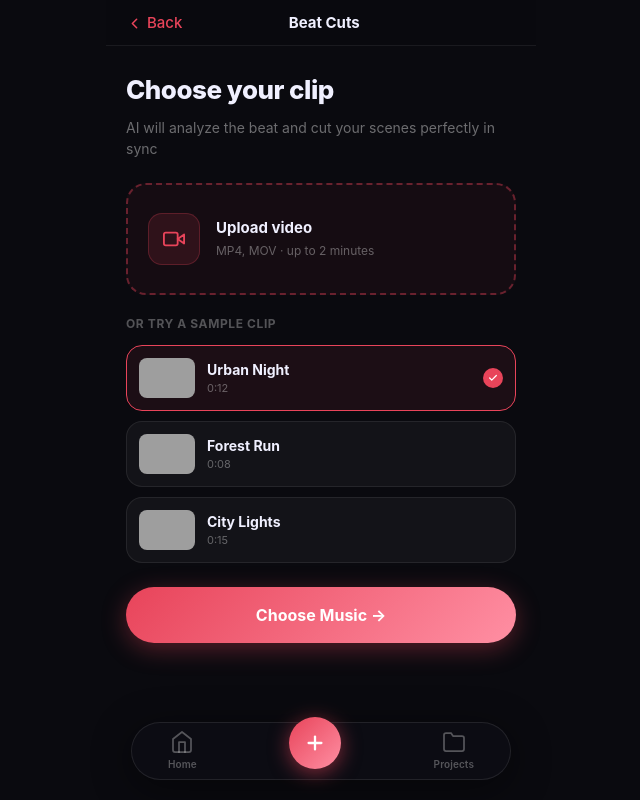
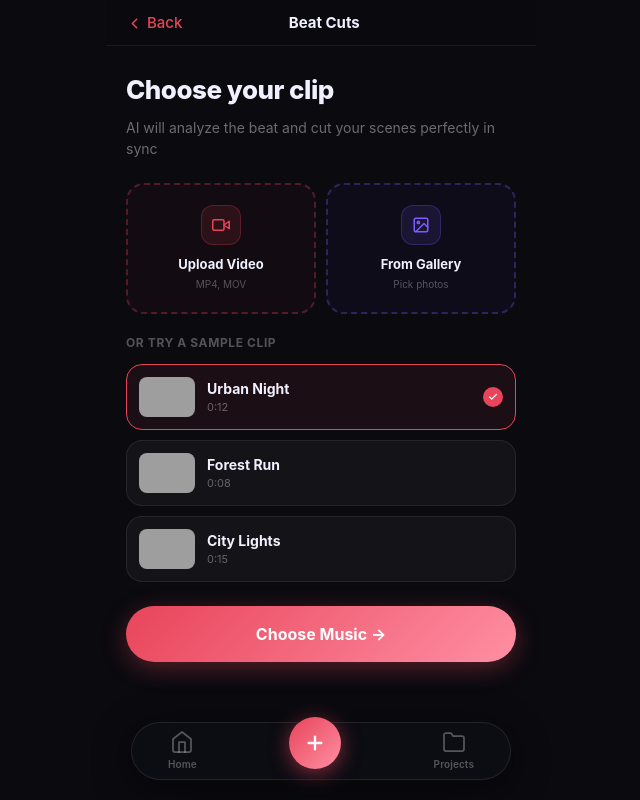
Before and after one commit to thepdm/ClipSpark, a Next.js app: page /beat-cuts in a window 1280 px wide. Shown: the whole page, without its empty margins (319-959 px from the left). Built offline with nearby package versions, Linux system fonts and the light colour scheme; grey boxes are pictures that could not be loaded.

Commit message:
Beat Cuts: add photo gallery picker alongside video upload

```diff
--- a/app/beat-cuts/page.tsx
+++ b/app/beat-cuts/page.tsx
@@ -1,5 +1,5 @@
 'use client';
-import { useState, useRef } from 'react';
+import { useState, useRef, useCallback } from 'react';
 import Link from 'next/link';
 import { TRACKS } from '@/lib/mockMusic';
 import { TabBar } from '@/components/TabBar';
@@ -17,7 +17,10 @@ export default function BeatCutsPage() {
   const [stage, setStage] = useState<Stage>('upload');
   const [selectedClip, setSelectedClip] = useState(0);
   const [trackId, setTrackId] = useState(TRACKS[0].id);
+  const [galleryPhotos, setGalleryPhotos] = useState<string[]>([]);
+  const [uploadMode, setUploadMode] = useState<'none' | 'video' | 'gallery'>('none');
   const fileRef = useRef<HTMLInputElement>(null);
+  const photoRef = useRef<HTMLInputElement>(null);
 
   const selectedTrack = TRACKS.find(t => t.id === trackId) || TRACKS[0];
 
@@ -38,16 +41,44 @@ export default function BeatCutsPage() {
             <p style={{ fontSize: 26, fontWeight: 800, color: '#F0F0FF', letterSpacing: -0.5, marginBottom: 8 }}>Choose your clip</p>
             <p style={{ fontSize: 14, color: 'rgba(255,255,255,0.4)', marginBottom: 24 }}>AI will analyze the beat and cut your scenes perfectly in sync</p>
 
-            <div onClick={() => fileRef.current?.click()} style={{ border: '2px dashed rgba(232,68,90,0.4)', borderRadius: 20, padding: '28px 20px', textAlign: 'center', cursor: 'pointer', background: 'rgba(232,68,90,0.05)', marginBottom: 20, display: 'flex', alignItems: 'center', gap: 16 }}>
-              <div style={{ width: 52, height: 52, borderRadius: 14, background: 'rgba(232,68,90,0.12)', border: '1px solid rgba(232,68,90,0.25)', display: 'flex', alignItems: 'center', justifyContent: 'center', flexShrink: 0 }}>
-                <svg width="22" height="22" viewBox="0 0 24 24" fill="none" stroke="#E8445A" strokeWidth={2} strokeLinecap="round" strokeLinejoin="round"><polygon points="23 7 16 12 23 17 23 7"/><rect x="1" y="5" width="15" height="14" rx="2"/></svg>
+            {/* Upload options */}
+            <div style={{ display: 'flex', gap: 10, marginBottom: 20 }}>
+              {/* Upload video */}
+              <div onClick={() => { fileRef.current?.click(); }} style={{ flex: 1, border: `2px dashed ${uploadMode === 'video' ? '#E8445A' : 'rgba(232,68,90,0.3)'}`, borderRadius: 18, padding: '20px 14px', textAlign: 'center', cursor: 'pointer', background: uploadMode === 'video' ? 'rgba(232,68,90,0.1)' : 'rgba(232,68,90,0.04)' }}>
+                <div style={{ width: 40, height: 40, borderRadius: 12, background: 'rgba(232,68,90,0.12)', border: '1px solid rgba(232,68,90,0.25)', display: 'flex', alignItems: 'center', justifyContent: 'center', margin: '0 auto 10px' }}>
+                  <svg width="18" height="18" viewBox="0 0 24 24" fill="none" stroke="#E8445A" strokeWidth={2} strokeLinecap="round" strokeLinejoin="round"><polygon points="23 7 16 12 23 17 23 7"/><rect x="1" y="5" width="15" height="14" rx="2"/></svg>
+                </div>
+                <p style={{ fontSize: 13, fontWeight: 700, color: '#F0F0FF', marginBottom: 3 }}>Upload Video</p>
+                <p style={{ fontSize: 10, color: 'rgba(255,255,255,0.3)' }}>MP4, MOV</p>
               </div>
-              <div style={{ textAlign: 'left' }}>
-                <p style={{ fontSize: 15, fontWeight: 700, color: '#F0F0FF', marginBottom: 3 }}>Upload video</p>
-                <p style={{ fontSize: 12, color: 'rgba(255,255,255,0.35)' }}>MP4, MOV · up to 2 minutes</p>
+
+              {/* Choose from gallery */}
+              <div onClick={() => photoRef.current?.click()} style={{ flex: 1, border: `2px dashed ${uploadMode === 'gallery' ? '#7C5CFC' : 'rgba(124,92,252,0.3)'}`, borderRadius: 18, padding: '20px 14px', textAlign: 'center', cursor: 'pointer', background: uploadMode === 'gallery' ? 'rgba(124,92,252,0.1)' : 'rgba(124,92,252,0.04)' }}>
+                <div style={{ width: 40, height: 40, borderRadius: 12, background: 'rgba(124,92,252,0.12)', border: '1px solid rgba(124,92,252,0.25)', display: 'flex', alignItems: 'center', justifyContent: 'center', margin: '0 auto 10px' }}>
+                  <svg width="18" height="18" viewBox="0 0 24 24" fill="none" stroke="#7C5CFC" strokeWidth={2} strokeLinecap="round" strokeLinejoin="round"><rect x="3" y="3" width="18" height="18" rx="2"/><circle cx="8.5" cy="8.5" r="1.5"/><polyline points="21 15 16 10 5 21"/></svg>
+                </div>
+                <p style={{ fontSize: 13, fontWeight: 700, color: '#F0F0FF', marginBottom: 3 }}>From Gallery</p>
+                <p style={{ fontSize: 10, color: 'rgba(255,255,255,0.3)' }}>Pick photos</p>
               </div>
             </div>
-            <input ref={fileRef} type="file" accept="video/*" style={{ display: 'none' }} />
+
+            {/* Gallery photos preview */}
+            {galleryPhotos.length > 0 && (
+              <div style={{ marginBottom: 16 }}>
+                <p style={{ fontSize: 11, fontWeight: 700, color: 'rgba(255,255,255,0.3)', textTransform: 'uppercase', letterSpacing: 0.6, marginBottom: 8 }}>{galleryPhotos.length} photos selected</p>
+                <div style={{ display: 'flex', gap: 6, overflowX: 'auto' }}>
+                  {galleryPhotos.map((url, i) => (
+                    <div key={i} style={{ width: 56, height: 56, borderRadius: 10, overflow: 'hidden', flexShrink: 0, border: '1.5px solid rgba(124,92,252,0.4)', position: 'relative' }}>
+                      <img src={url} alt="" style={{ width: '100%', height: '100%', objectFit: 'cover' }} />
+                      <div style={{ position: 'absolute', top: 2, left: 2, width: 14, height: 14, borderRadius: '50%', background: 'rgba(0,0,0,0.6)', display: 'flex', alignItems: 'center', justifyContent: 'center', fontSize: 8, fontWeight: 700, color: '#fff' }}>{i+1}</div>
+                    </div>
+                  ))}
+                </div>
+              </div>
+            )}
+
+            <input ref={fileRef} type="file" accept="video/*" style={{ display: 'none' }} onChange={() => setUploadMode('video')} />
+            <input ref={photoRef} type="file" accept="image/*" multiple style={{ display: 'none' }} onChange={e => { const files = Array.from(e.target.files || []); setGalleryPhotos(files.map(f => URL.createObjectURL(f))); setUploadMode('gallery'); }} />
 
             <p style={{ fontSize: 12, fontWeight: 700, letterSpacing: 0.6, color: 'rgba(255,255,255,0.3)', textTransform: 'uppercase', marginBottom: 12 }}>Or try a sample clip</p>
             <div style={{ display: 'flex', flexDirection: 'column', gap: 10, marginBottom: 24 }}>
```
